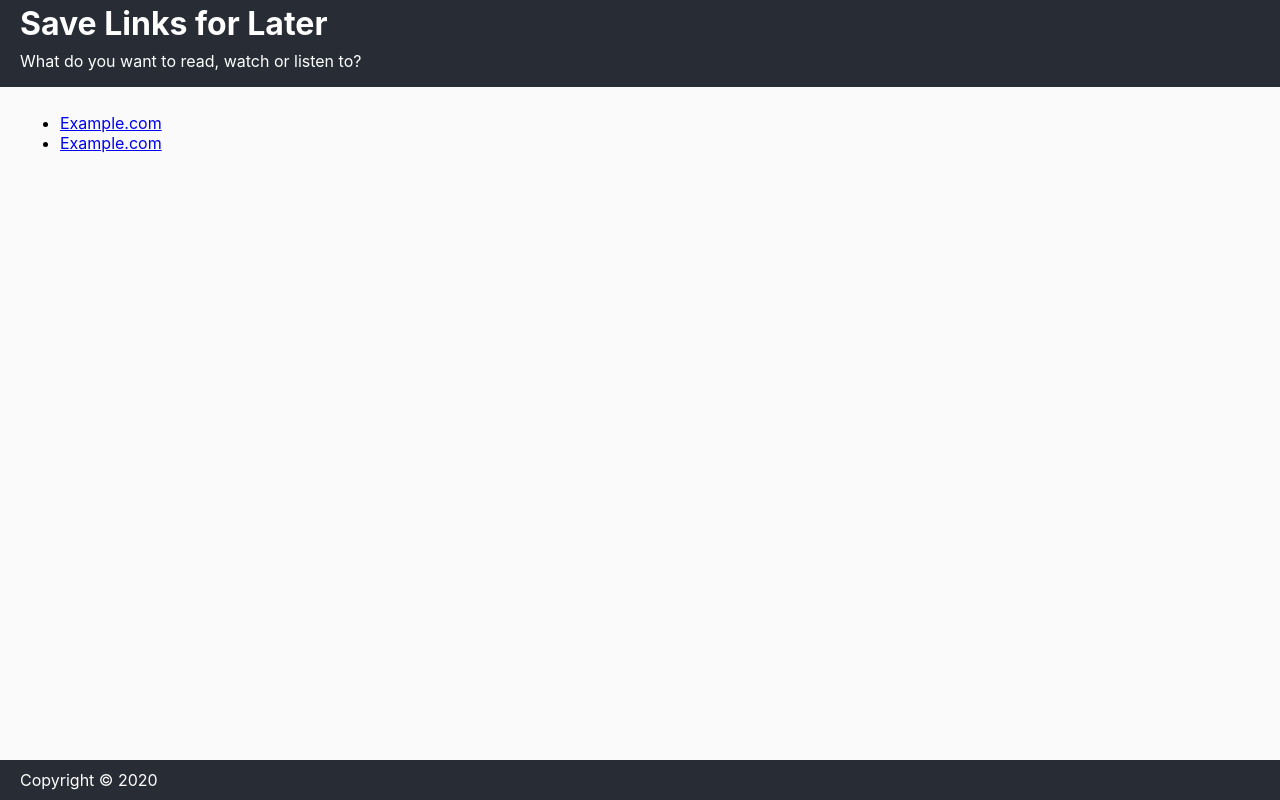
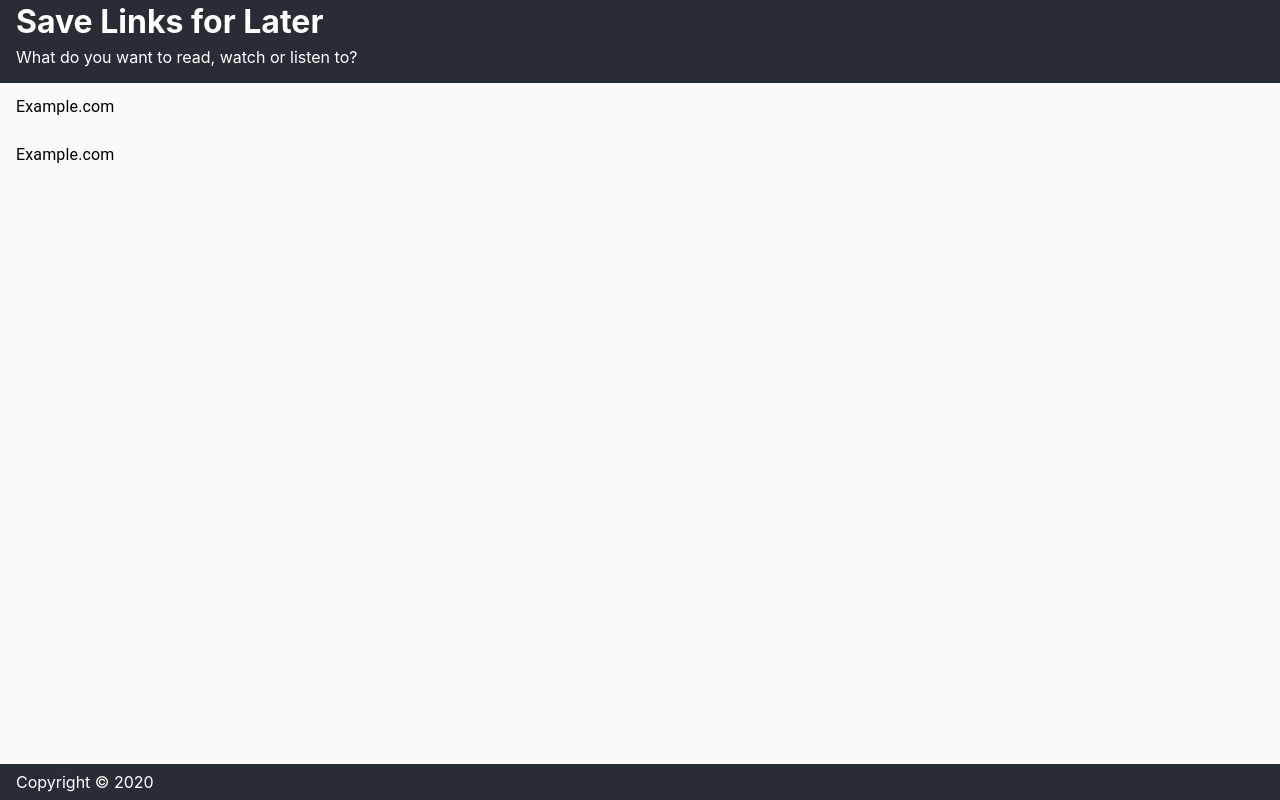
Before and after one commit to BumbleB2na/react-save-links, a React (Create React App) app: page / in a window 1280 px wide. Built offline with nearby package versions, Linux system fonts and the light colour scheme.

Commit message:
Material UI used for list of links

```diff
--- a/src/App.js
+++ b/src/App.js
@@ -1,7 +1,6 @@
 import React from 'react';
 import { makeStyles } from '@material-ui/core/styles';
 import Box from '@material-ui/core/Box';
-import Container from '@material-ui/core/Container';
 import LinkList from './components/LinkList/LinkList';
 
 const useStyles = makeStyles((theme) => ({
@@ -11,29 +10,25 @@ const useStyles = makeStyles((theme) => ({
 		flexDirection: 'column'
 	},
 	appHeader: {
-		paddingLeft: 20,
-		paddingRight: 20,
+		paddingLeft: 16,
+		paddingRight: 16,
 		fontSize: 'calc(8px + 1vmin)',
 		backgroundColor: '#282c34', //theme.palette.primary.main,
 		color: 'white' //theme.palette.text.main
 	},
 	appHeaderH1: {
-		marginTop: 4,
-		marginBottom: -8
+		marginTop: 2,
+		marginBottom: -10
 	},
 	appBody: {
 		flex: 1,
-		paddingTop: 10,
-		paddingBottom: 10,
-		paddingLeft: 20,
-		paddingRight: 20,
 		backgroundColor: theme.palette.background.default, //theme.palette.background.paper
 	},
 	appFooter: {
-		paddingTop: 10,
-		paddingBottom: 10,
-		paddingLeft: 20,
-		paddingRight: 20,
+		paddingTop: 8,
+		paddingBottom: 8,
+		paddingLeft: 16,
+		paddingRight: 16,
 		fontSize: 'calc(8px + 1vmin)',
 		backgroundColor: '#282c34', //theme.palette.primary.main,
 		color: 'white' //theme.palette.text.main
--- a/src/components/LinkList/LinkList.js
+++ b/src/components/LinkList/LinkList.js
@@ -1,28 +1,38 @@
 import React from 'react';
+import { makeStyles } from '@material-ui/core/styles';
+import List from '@material-ui/core/List';
+import ListItem from '@material-ui/core/ListItem';
+import ListItemText from '@material-ui/core/ListItemText';
 
-export default class LinkList extends React.Component {
-	render() {
+const useStyles = makeStyles((theme) => ({
+	root: {
+		paddingTop: 0,
+		paddingBottom: 0
+	}
+}));
+
+function ListItemLink(props) {
+	return <ListItem button component="a" {...props} />;
+}
+
+export default function LinkList() {
+	const classes = useStyles();
 	return (
-			<ul>
-				<li>
-					<a
+		<List className={classes.root}>
+			<ListItemLink
 				href="https://example.com"
 				target="_blank"
 				rel="noopener noreferrer"
 			>
-						Example.com
-					</a>
-				</li>
-				<li>
-					<a
+				<ListItemText primary="Example.com"></ListItemText>
+			</ListItemLink>
+			<ListItemLink
 				href="https://example.com"
 				target="_blank"
 				rel="noopener noreferrer"
 			>
-						Example.com
-					</a>
-				</li>
-			</ul>
+				<ListItemText primary="Example.com"></ListItemText>
+			</ListItemLink>
+		</List>
 	);
 }
-}
```
Lines whose indentation alone changed are shown as unchanged.
